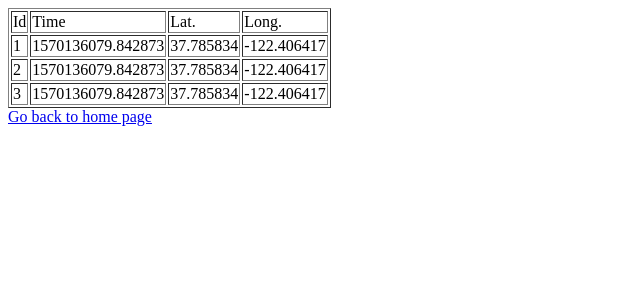
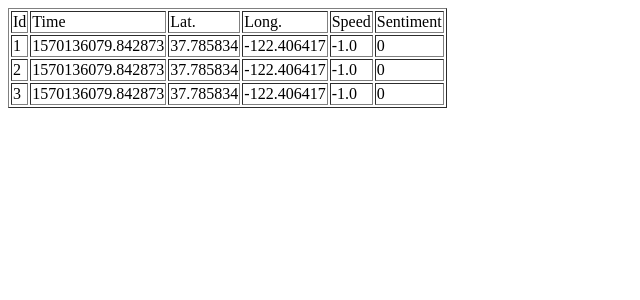
Before and after one commit to slinakm/neuro_stress, a Flask app: page /db/ in a window 1280 px wide. Shown: the top 300 px of the page, without its empty margins (0-640 px from the left). Run offline with Flask 2, Linux system fonts and the light colour scheme; data comes from the database, SQL or seed files in the repository; both versions use the stored data as it was after the commit; parts of the project's set-up code (start-up, migrations or seed data) failed here and were passed over.

Commit message:
Expanded db schema

```diff
--- a/backend/data_utils.py
+++ b/backend/data_utils.py
@@ -7,9 +7,9 @@ def push_to_db(struct):
     try:
         connection = sqlite3.connect("data/database.db")
         connection.row_factory = sqlite3.Row
-        insert_query = """INSERT INTO userdata (id, time_recorded, loc_x, loc_y)
-        VALUES (NULL, ?, ?, ?) """
-        record_tuple = (struct["time"], struct["lng"], struct["lat"])
+        insert_query = """INSERT INTO userdata (id, time_recorded, loc_x, loc_y, speed, feeling)
+        VALUES (NULL, ?, ?, ?, ?, ?) """
+        record_tuple = (struct["time"], struct["lng"], struct["lat"], struct["spd"], 0)
         cur = connection.cursor()
         cur.execute(insert_query, record_tuple)
         connection.commit()
--- a/backend/schema.sql
+++ b/backend/schema.sql
@@ -4,5 +4,7 @@ CREATE TABLE userdata (
     id INTEGER PRIMARY KEY AUTOINCREMENT,
     time_recorded TIMESTAMP NOT NULL DEFAULT CURRENT_TIMESTAMP,
     loc_x FLOAT,
-    loc_y FLOAT
+    loc_y FLOAT,
+    speed FLOAT,
+    feeling INTEGER
 )
--- a/backend/server.py
+++ b/backend/server.py
@@ -2,6 +2,7 @@ from flask import Flask, request, render_template
 import data_utils
 import model_nn
 import sqlite3
+import argparse
 import database as db
 
 app = Flask(__name__)
@@ -26,5 +27,9 @@ def regression():
     return str(req_struct["lat"])
 
 if __name__ == '__main__':
-    # db.init_db()
+    parser = argparse.ArgumentParser()
+    parser.add_argument('--initialize', action='store_true') # flag for updating schema
+    args = parser.parse_args()
+    if args.initialize:
+        db.init_db()
     app.run(debug=True)
--- a/backend/templates/list.html
+++ b/backend/templates/list.html
@@ -7,6 +7,8 @@
             <td>Time</td>
             <td>Lat.</td>
             <td>Long.</td>
+            <td>Speed</td>
+            <td>Sentiment</td>
          </thead>
 
          {% for row in rows %}
@@ -15,10 +17,10 @@
                <td>{{row["time_recorded"]}}</td>
                <td> {{ row["loc_y"]}}</td>
                <td>{{row['loc_x']}}</td>
+               <td>{{row['speed']}}</td>
+               <td>{{row['feeling']}}</td>
             </tr>
          {% endfor %}
       </table>
-
-      <a href = "/">Go back to home page</a>
    </body>
 </html>
```
Also changed, not shown: backend/data/database.db, 1 other file.
